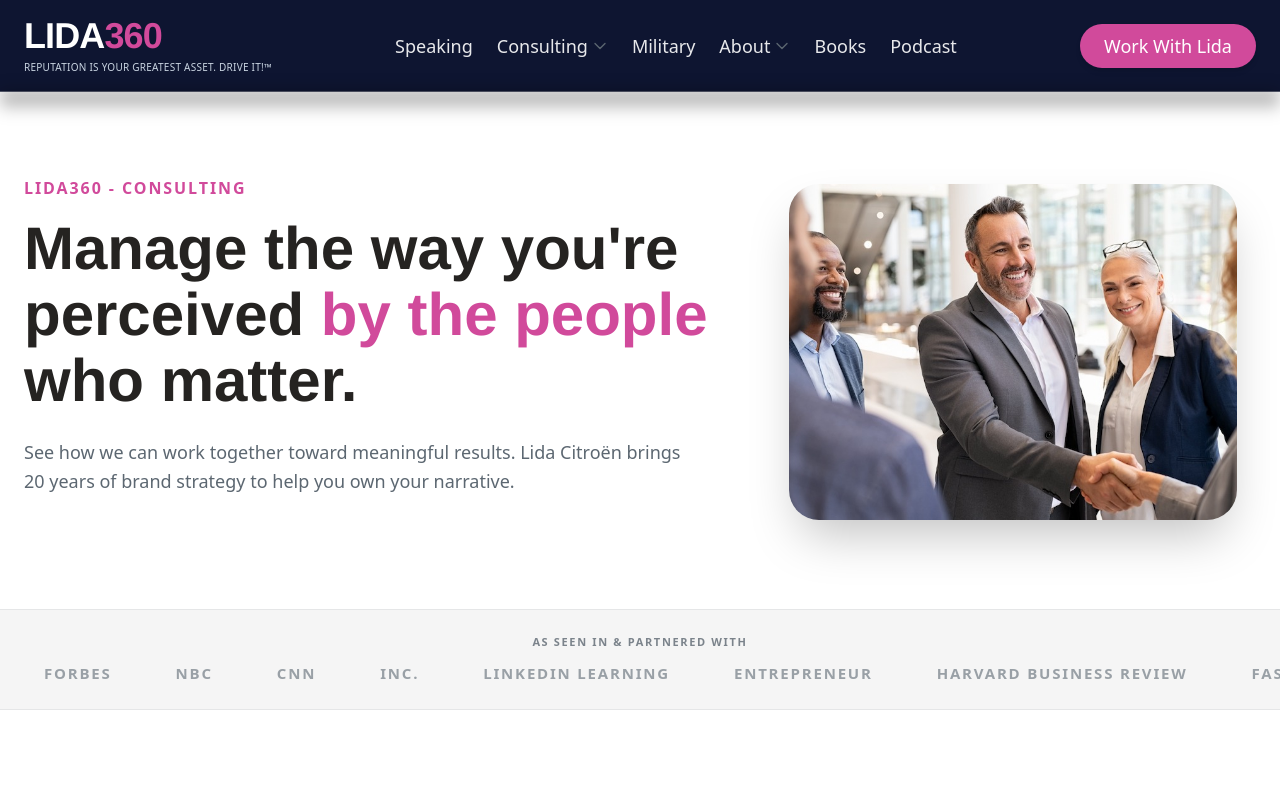
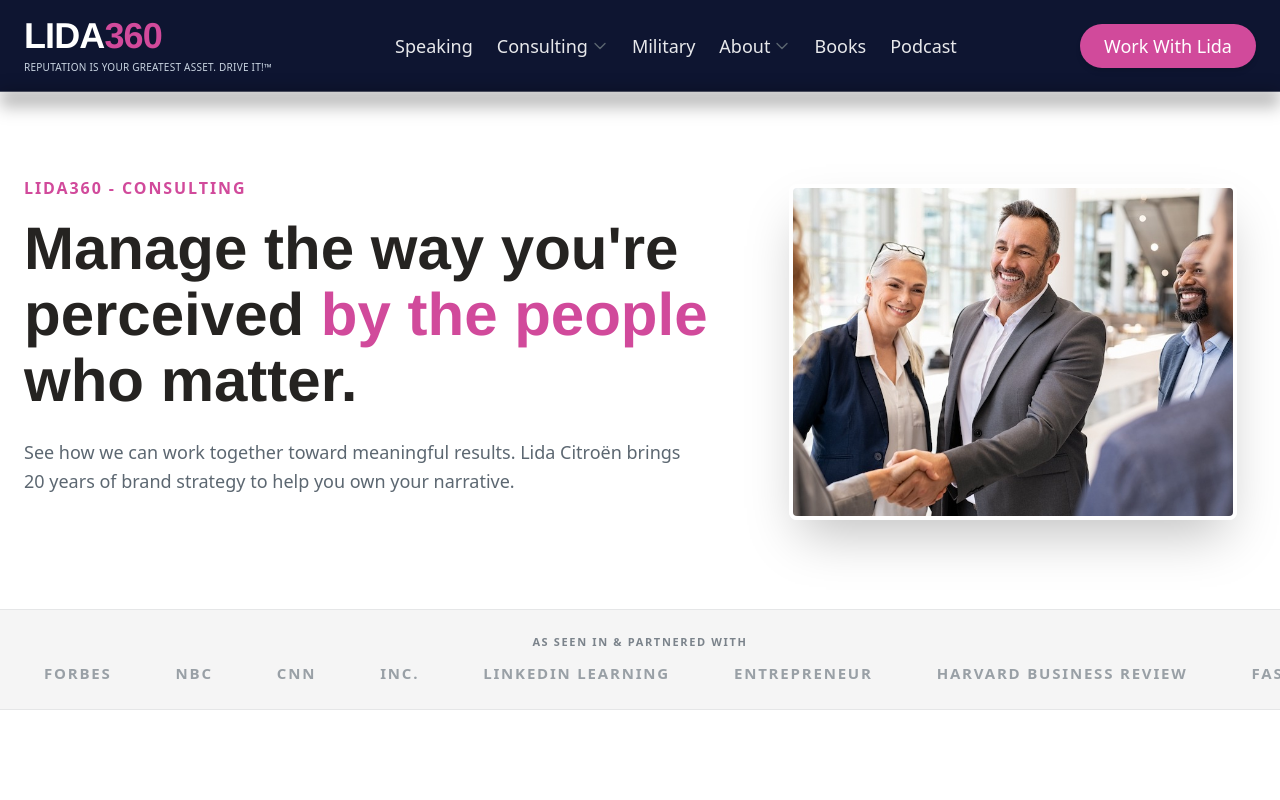
Before and after one commit to AcidGreenDesignLab/lida360, a Next.js app: page /Consulting in a window 1280 px wide. Shown: the top 800 px of the page. Built offline with nearby package versions, Linux system fonts and the light colour scheme.

Commit message:
Flip Consulting hero image and style with white border and shadow

```diff
--- a/src/app/Consulting/page.tsx
+++ b/src/app/Consulting/page.tsx
@@ -33,13 +33,13 @@
               </p>
             </div>
 
-            {/* Right: Rounded Image */}
+            {/* Right: Flipped image with white border and shadow */}
             <div className="lg:col-span-5 relative flex justify-center w-full">
-              <div className="relative w-full max-w-md aspect-[4/3] overflow-hidden rounded-[30px] shadow-2xl">
+              <div className="relative w-full max-w-md aspect-[4/3] overflow-hidden rounded-lg border-4 border-white shadow-2xl">
                 <img
                   src="/consulting-hero-couch.jpg"
                   alt="Lida Citroën Consulting"
-                  className="w-full h-full object-cover"
+                  className="w-full h-full object-cover scale-x-[-1]"
                 />
               </div>
             </div>
```
